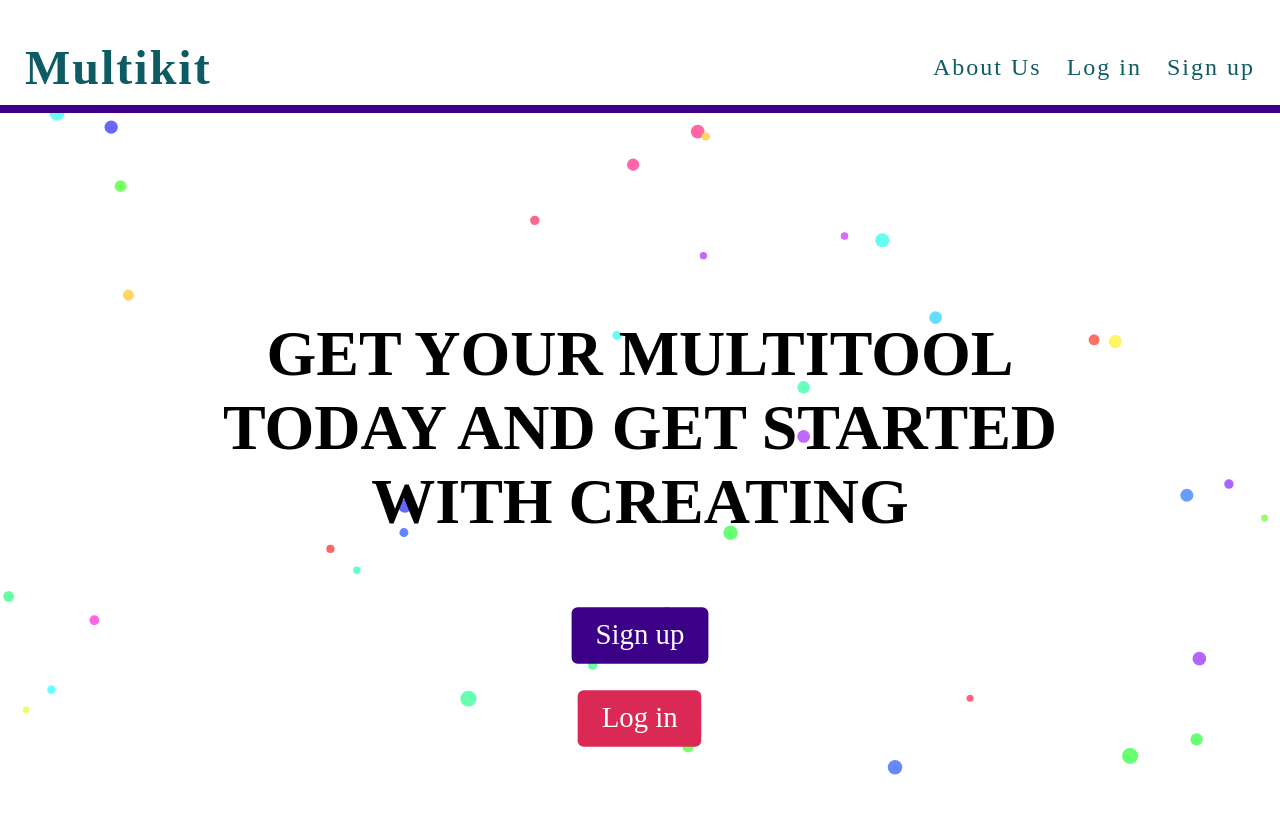
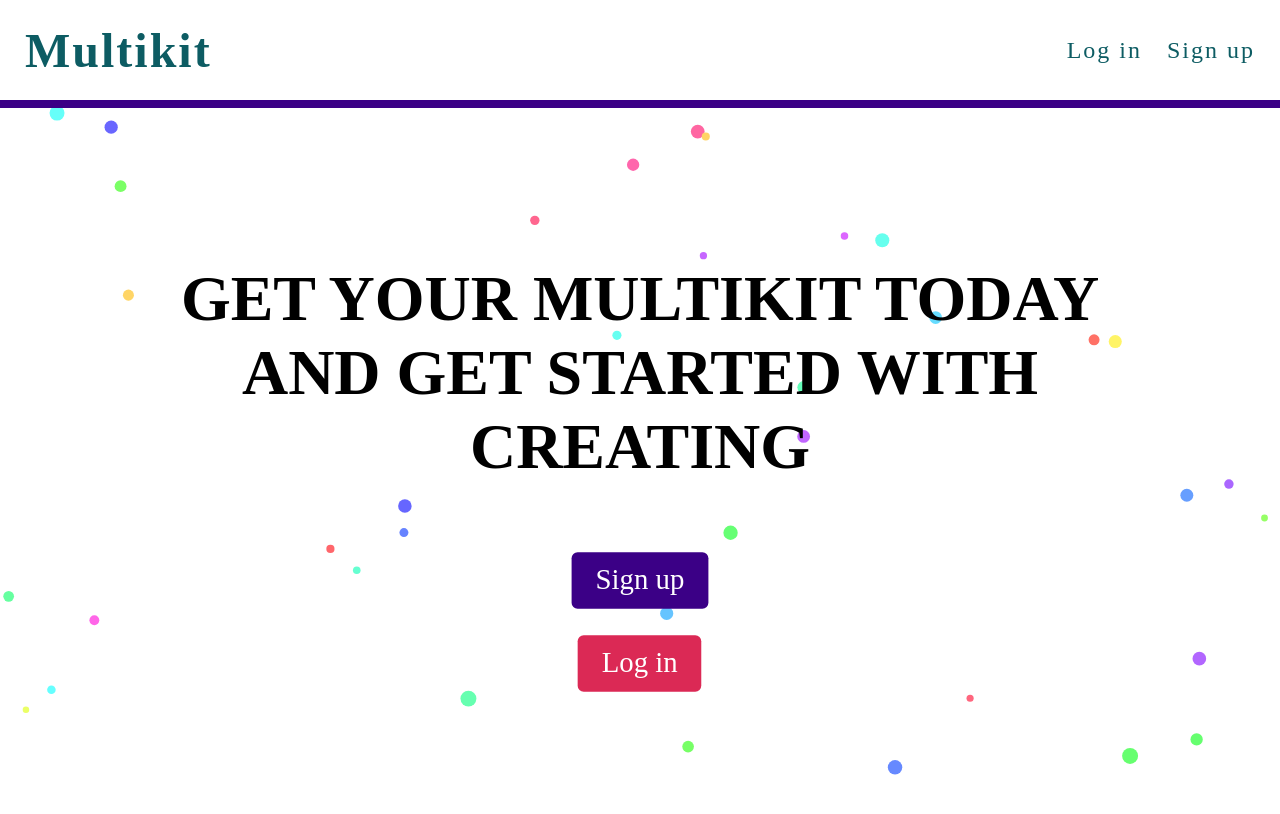
Before and after one commit to KavanKake/MultikitWebpage, a SvelteKit app in the folder my-app/: page / in a window 1280 px wide. Shown: the top 814 px of the page. Built offline with nearby package versions, Linux system fonts and the light colour scheme; a web font is replaced by a local one.

Commit message:
Frontpage

```diff
--- a/my-app/src/lib/komponent/FloatingDots.svelte
+++ b/my-app/src/lib/komponent/FloatingDots.svelte
@@ -1,5 +1,6 @@
 <script>
 import { onMount, onDestroy } from "svelte";
+import { browser } from "$app/environment";
 
     let canvas;
     let ctx;
@@ -8,9 +9,11 @@
     const numDots = 50;
 
     function createDots() {
+    if (!browser) return;
+
     dots = Array.from({ length: numDots }, () => ({
-        x: Math.random() * window.innerWidth,
-        y: Math.random() * window.innerHeight,
+        x: Math.random() * canvas.width,
+        y: Math.random() * canvas.height,
         radius: Math.random() * 5 + 3,
         dx: (Math.random() - 0.5) * 2,
         dy: (Math.random() - 0.5) * 2,
@@ -19,6 +22,8 @@
     }
 
     function updateDots() {
+    if (!browser) return;
+
     ctx.clearRect(0, 0, canvas.width, canvas.height);
     dots.forEach(dot => {
         dot.x += dot.dx;
@@ -36,27 +41,33 @@
     animationFrame = requestAnimationFrame(updateDots);
     }
 
+    function resizeCanvas() {
+    if (!browser) return;
+
+    canvas.width = window.innerWidth;
+    canvas.height = window.innerHeight;
+    createDots();
+    updateDots();
+    }
+
   onMount(() => {
+    if (!browser) return;
+
     canvas.width = window.innerWidth;
     canvas.height = window.innerHeight;
     ctx = canvas.getContext("2d");
 
     createDots();
     updateDots();
+
+    window.addEventListener("resize", resizeCanvas);
     });
 
     onDestroy(() => {
-      cancelAnimationFrame(animationFrame); // Stopper animasjonen ved navigering
+    if (!browser) return;
+    cancelAnimationFrame(animationFrame);
+    window.removeEventListener("resize", resizeCanvas);
     });
-
-    function resizeCanvas() {
-      canvas.width = window.innerWidth;
-      canvas.height = window.innerHeight;
-      createDots();
-    }
-
-    window.addEventListener("resize", resizeCanvas);
-    onDestroy(() => window.removeEventListener("resize", resizeCanvas));
 </script>
 
 <canvas bind:this={canvas} class="background"></canvas>
--- a/my-app/src/routes/+layout.svelte
+++ b/my-app/src/routes/+layout.svelte
@@ -13,9 +13,8 @@
 
 
     <div class="rightside">
-        <a href="/homepage/aboutus">About Us</a>
-        <a href="/homepage/login">Log in</a>
-        <a href="/homepage/signup">Sign up</a>
+        <a href="/login">Log in</a>
+        <a href="/signup">Sign up</a>
 
     </div>
 
@@ -38,11 +37,11 @@
         align-items: center;
         color: #fff;
         background-color: white;
-        padding-left: 25px; padding-right: 25px; padding-bottom: 10px;
+        padding-left: 25px; padding-right: 25px;
         border-bottom: 0.5em solid #3B0086;
-        padding-top: 2.5em;
         font-family: coolvetica;
         text-decoration: none;
+        height: 12.5vh;
     }
 
     .rightside {
--- a/my-app/src/routes/+page.svelte
+++ b/my-app/src/routes/+page.svelte
@@ -1,5 +1,5 @@
 <script>
-import FloatingDots from "$lib/komponent/FloatingDots.svelte";
+import FloatingDots from "../lib/komponent/FloatingDots.svelte";
 let showAnimation = true;
 </script>
 
@@ -8,12 +8,12 @@ let showAnimation = true;
 <div class="homepage">
 
     <div class="overskrift">
-        <h1>GET YOUR MULTITOOL TODAY
+        <h1>GET YOUR MULTIKIT TODAY
             AND GET STARTED WITH CREATING</h1>
     </div>
     <div class="knapper">
-        <a class="signup" href="/homepage/signup">Sign up</a>
-        <a class="login" href="/homepage/login">Log in</a>
+        <a class="signup" href="/signup">Sign up</a>
+        <a class="login" href="/login">Log in</a>
     </div>
 </div>
 
@@ -27,7 +27,7 @@ let showAnimation = true;
         flex-direction: column;
         justify-content: center;
         align-items: center;
-        height: 100vh;
+        height: 87.5vh;
         z-index: 100;
     }
     .overskrift{
```
Lines whose indentation alone changed are shown as unchanged.
